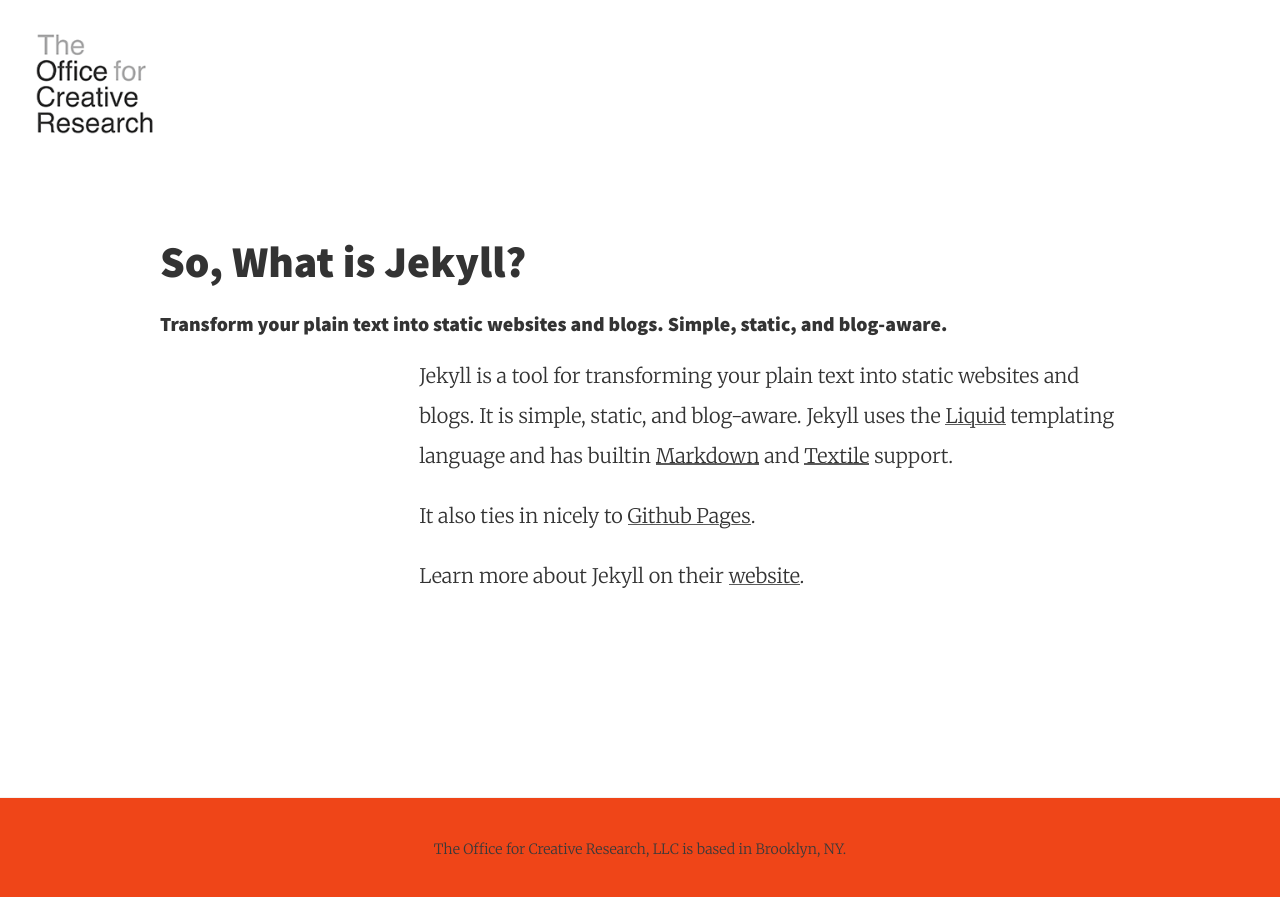
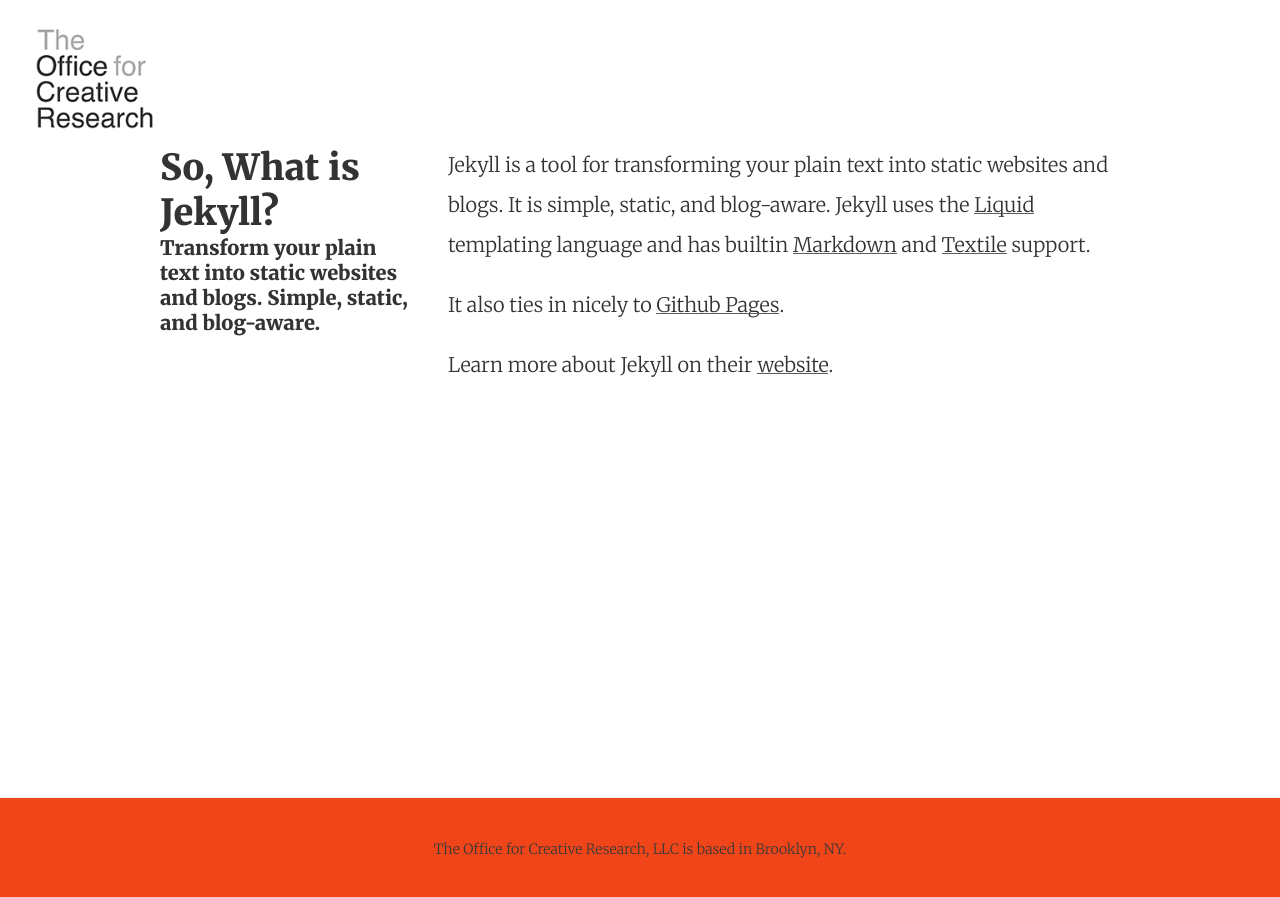
Before and after one commit to O-C-R/o-c-r.github.io, a Jekyll site: the page built from 2014-06-09-so-what-is-jekyll.md, in a window 1280 px wide. Shown: the top 897 px of the page. Built offline with Jekyll 4.4.1, drawn with Linux system fonts in a browser that asks for light colours; nearby versions of some CDN libraries.

Commit message:
style updates

```diff
--- a/_layouts/post.html
+++ b/_layouts/post.html
@@ -7,36 +7,16 @@
 {% assign minutes = 1 %}
 {% endif %}
 
-<div class="post-header mb2">
   <div class="PageNavigation">
     {% if page.previous.url %}
-      <a class="prev" href="{{ page.previous.url | prepend: site.baseurl }}">&laquo; Previous</a>
+      <a class="prev" href="{{ page.previous.url | prepend: site.baseurl }}">&laquo; Previous Project</a>
     {% endif %}
     {% if page.next.url %}
-      <a class="next" href="{{ page.next.url | prepend: site.baseurl }}">Next &raquo;</a>
+      <br><a class="next" href="{{ page.next.url | prepend: site.baseurl }}">Next Project &raquo;</a>
     {% endif %}
   </div>
 
-  <h1>{{ page.title }}</h1>
-  {% if page.summary %}
-    <h4>{{ page.summary }}</h4>
-  {% endif %}
-
-  <!-- <span class="post-meta">{{ page.date | date: site.date_format }}</span><br>
-  {% if page.update_date %}
-    <span class="post-meta">Updated: {{ page.update_date | date: site.date_format }}</span><br>
-  {% endif %}
-  <span class="post-meta small">
-  {% if page.minutes %}
-    {{ page.minutes }} minute read
-  {% else %}
-    {{ minutes }} minute read
-  {% endif %}
-  </span> -->
-
-</div>
-
-<article class="post-content">
+<div class="postmainarea">
 
   {% if page.slideshow %}
   <div class="slideshow">
@@ -47,13 +27,21 @@
         {% if slides.credits %}
           <span class="slides-credits">{{slides.credits}}</span>
         {% endif %}
-
       </li>
       {% endfor %}
     </ul>
   </div>
   {% endif %}
+
+
+  <article class="post-content">
     <div class="left">
+      <div class="post-header mb2">
+        <h1>{{ page.title }}</h1>
+          {% if page.summary %}
+        <h4>{{ page.summary }}</h4>
+          {% endif %}
+      </div>
       {% if page.dateFormat %}
       <div class="item">
         <strong>Date:</strong> {{page.dateFormat}}
@@ -91,6 +79,8 @@
       {{ content }}
     </div>
   </article>
+  <div style="clear:both"></div>
+</div>
 
   {% if site.show_sharing_icons %}
     {% include share_buttons.html %}
--- a/_sass/_measure.scss
+++ b/_sass/_measure.scss
@@ -1,4 +1,4 @@
 .measure {
-  margin: 0 auto;
-  max-width: $measure-width;
+  /*margin: 0 auto;
+  max-width: $measure-width;*/
 }
--- a/_sass/_ocr.scss
+++ b/_sass/_ocr.scss
@@ -17,6 +17,7 @@
 .slick-slider {
     margin-bottom: 40px;
 }
+
 .slick-prev, .slick-next {
     font-size: 0;
     line-height: 0;
@@ -56,11 +57,11 @@
 .left {
     float: left;
     padding-right: 3%;
-    width: 24%;
+    width: 27%;
 }
 .right {
     float: right;
-    width: 73%;
+    width: 70%;
 }
 .group:after {
     content:"";
@@ -70,7 +71,11 @@
 
 .site-header {
     padding-top: 0rem;
-    padding-bottom: 1rem;
+    padding-bottom: 0rem;
+}
+
+.p2 {
+    padding: 0rem 1rem 1rem 1rem;
 }
 .px2 {
     padding-left: 1rem;
@@ -86,7 +91,8 @@
 }
 
 .mt2 {
-    margin-top: 0rem;
+    /*margin-top: 0rem;*/
+    margin-top: -5px;
 }
 
 .item {
@@ -123,6 +129,10 @@
      .site-header .site-title {
         position: relative;
     }
+
+    .posts-home {
+        padding-right: 10%;
+    }
 }
 
 p {
@@ -132,8 +142,8 @@
 
 a {
   color: $link-color;
-  /*background-image: none;
-  text-shadow: white 0px 0px 0px, white 0px 0px 0px;*/
+  background-image: linear-gradient(to top, transparent 11%, rgba(51, 51, 51, 0.8) 11%, rgba(51, 51, 51, 0.8) 15%, transparent 14%);
+  text-shadow: white 0px 0px 0px, white 0px 0px 0px;
   transition: all 0.05s ease-in;
 }
 
@@ -169,6 +179,7 @@
     /*float: right;*/
     /*width: 86%;*/
     margin-left: 200px;
+    padding-right: 30%;
     overflow: auto;
 }
 
@@ -193,33 +204,50 @@
   /*float: left;*/
 }
 
-.post-header h1, .post-header h4 {
+.postmainarea {
+    margin: 0 auto;
+    width: 960px;
+    height: 100%;
+    overflow:hidden;
+}
+.post-header h4 {
+    padding-top: 0;
+    margin: 0px 0px 20px 0px;
+
+}
+.post-header h1,  {
   /*display: inline-block;*/
   padding-top: 0;
+  margin: 0px 0px 0px 0px;
+  font-size: 1.8rem;
 }
 
 .PageNavigation {
-    /*
-    display: inline-block;
+
+    /*display: inline-block;*/
     float: right;
-    margin-top: 3.3em;
+    text-align: right;
+    /*margin-top: 3.3em;*/
+    margin-left: 15px;
     font-size: 0.95em;
-    */
+
 
     a:hover {
-      color: #000;
+
     }
 
     a {
       font-size: 0.8em;
-      opacity: 0.9;
-      text-decoration: none;
+      /*opacity: 0.9;*/
+      font-weight: 900;
+      font-family: "Source Sans Pro", "Arial", sans-serif;
+      /*text-decoration: none;
       border: 0;
       background: none;
-      text-shadow: 0;
+      text-shadow: 0;*/
     }
     a:first-child {
-      margin-right: 20px;
+      /*margin-right: 20px;*/
     }
 }
 
@@ -320,8 +348,4 @@
         width: 100%;
         margin: 10px 0;
     }
-
-
-
-
 }
--- a/_sass/_variables.scss
+++ b/_sass/_variables.scss
@@ -3,7 +3,7 @@
 $bold-font-weight: bold !default;
 $font-family: 'Merriweather', 'PT Serif', Georgia, 'Times New Roman', serif !default;
 $line-height: 1.5 !default;
-$heading-font-family: 'Source Sans Pro', 'Helvetica Neue', Helvetica, sans-serif !default;
+$heading-font-family: 'Merriweather', 'PT Serif', Georgia, 'Times New Roman', serif !default;/*'Source Sans Pro', 'Helvetica Neue', Helvetica, sans-serif !default;*/
 $heading-font-weight: 900 !default;
 $heading-line-height: 1.25 !default;
 $monospace-font-family: 'Source Code Pro', Consolas, monospace !default;
```
Also changed, not shown: _posts/2014-06-01-specimen-box.md (+6 -0 lines), Gemfile.lock, 1 other file. Lines whose indentation alone changed are shown as unchanged.
